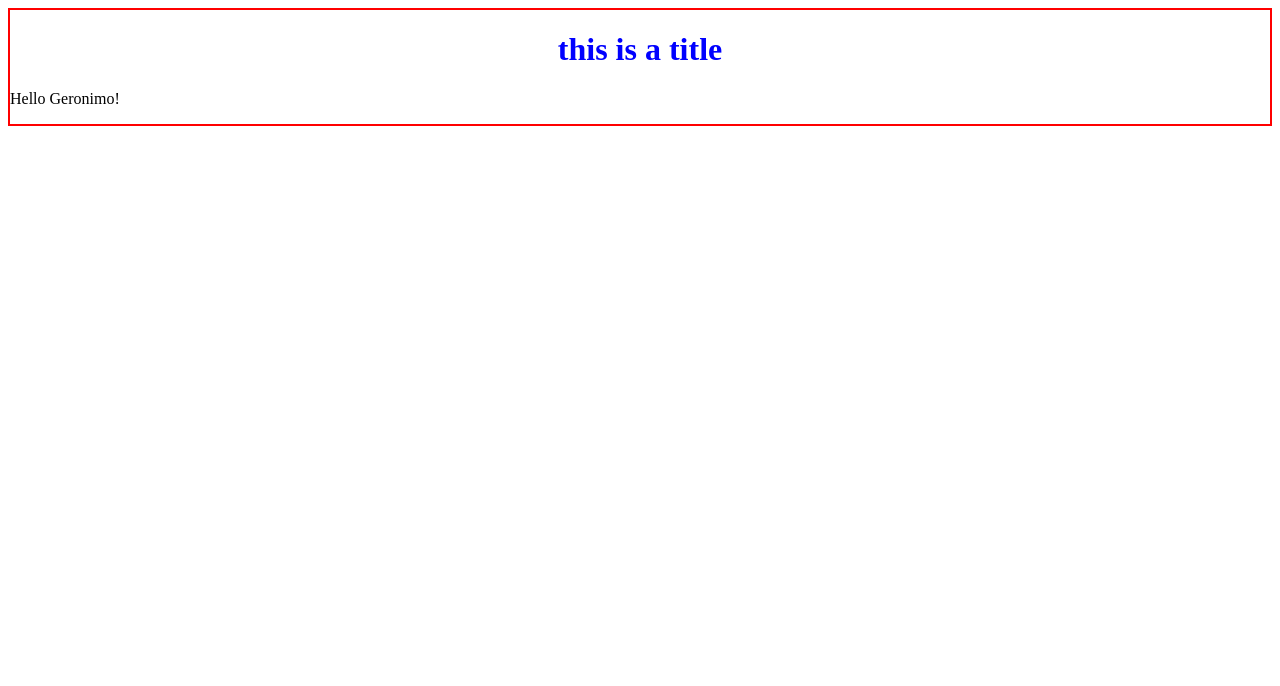
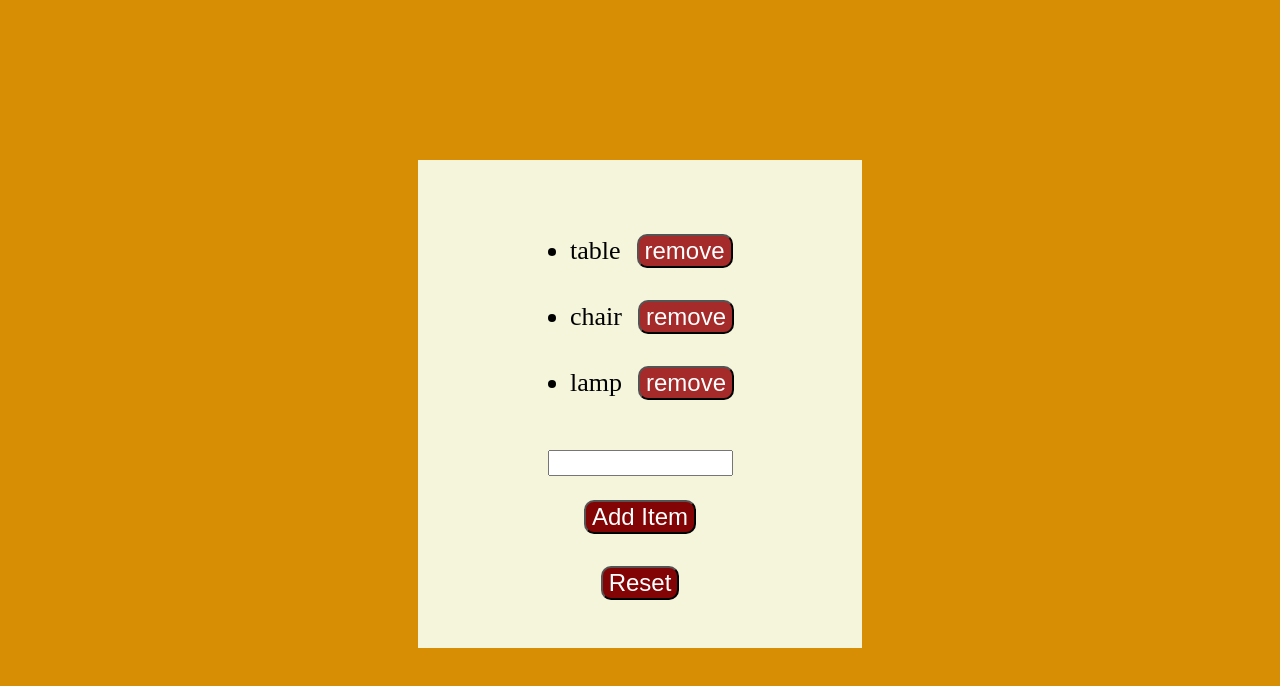
Before and after one commit to Marcoripa/Develhope-React-ex, a React (Create React App) app: page / in a window 1280 px wide. Shown: the top 686 px of the page. Built offline with nearby package versions, Linux system fonts and the light colour scheme.

Commit message:
render01

```diff
--- a/src/App.js
+++ b/src/App.js
@@ -1,18 +1,25 @@
 import React from "react";
-import { Container } from "./Container";
-import {Welcome} from './Welcome';
-import './index.css'
+import { TodoList } from "./TodoList";
 
 
 
 export class App extends React.Component{
     render() {
         return (
-            <div>
-                <Container title={'this is a title'}>
-                    <Welcome name={'Geronimo'}/>
-                </Container>
-            </div>
+            <TodoList
+            render={items => {
+                return (
+                    <div>
+                        {items.map((item, index )=> {
+                            return <li key={index}>{item}
+                            <button
+                                onClick={(event) => {event.target.parentElement.remove()}} className='remove'>remove
+                            </button> </li>
+                        })}
+                    </div>
+                )
+            }}
+            ></TodoList>
         )
     }
 }
--- a/src/TodoList.jsx
+++ b/src/TodoList.jsx
@@ -3,9 +3,7 @@ import './todoList.css'
 
 export class TodoList extends React.Component {
     state = {
-        items: [
-            'table', 'chair', 'lamp'
-        ],
+        items: ['table', 'chair', 'lamp'],
         addItem: ''
     }
 
@@ -36,14 +34,7 @@ export class TodoList extends React.Component {
         return (
             <div className='container'>
                       <ul>
-                    {this.state.items.map((item, index) => (
-                        <li key={index}>{item}
-                               <button
-                                onClick={this.handleRemove} className='remove'>remove
-                            </button>
-                        </li>
-                        )
-                        )}
+                          {this.props.render(this.state.items)}
                       </ul>
                 <input
                     value={this.state.addItem}
```
